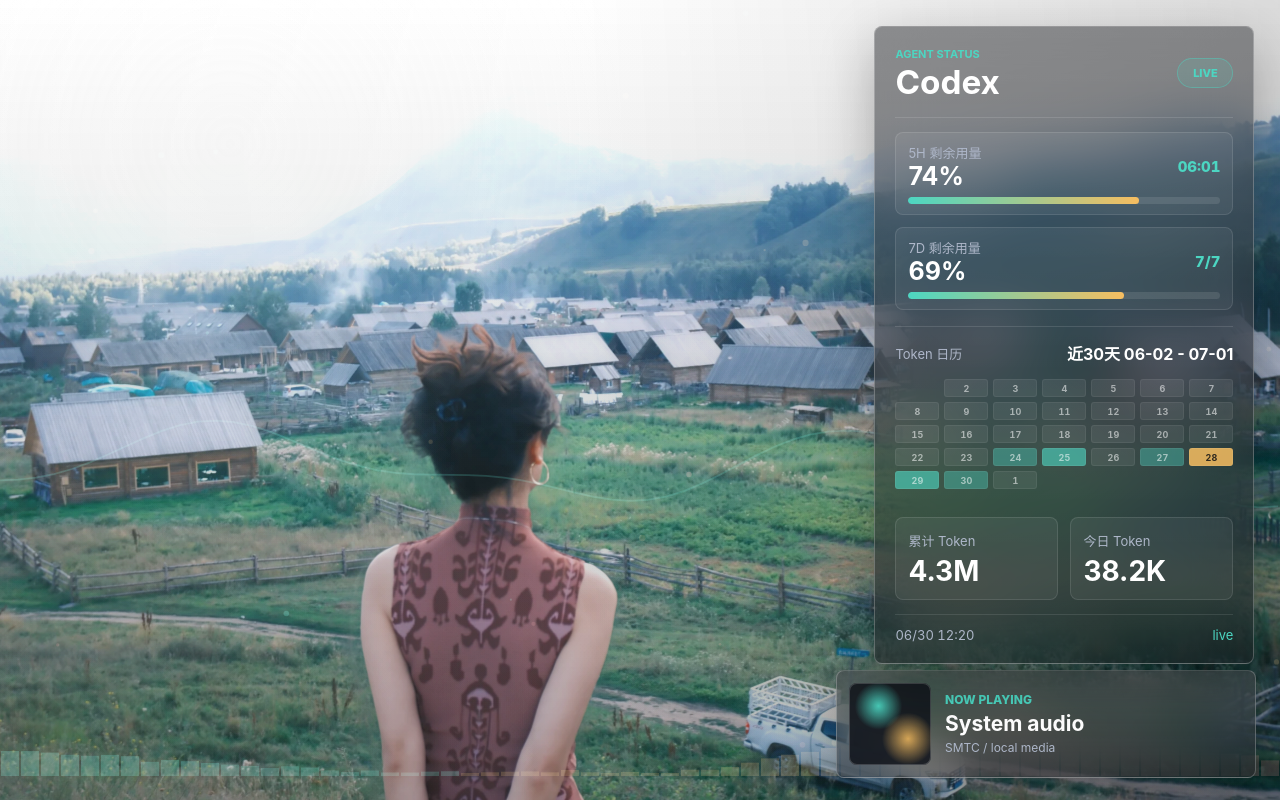
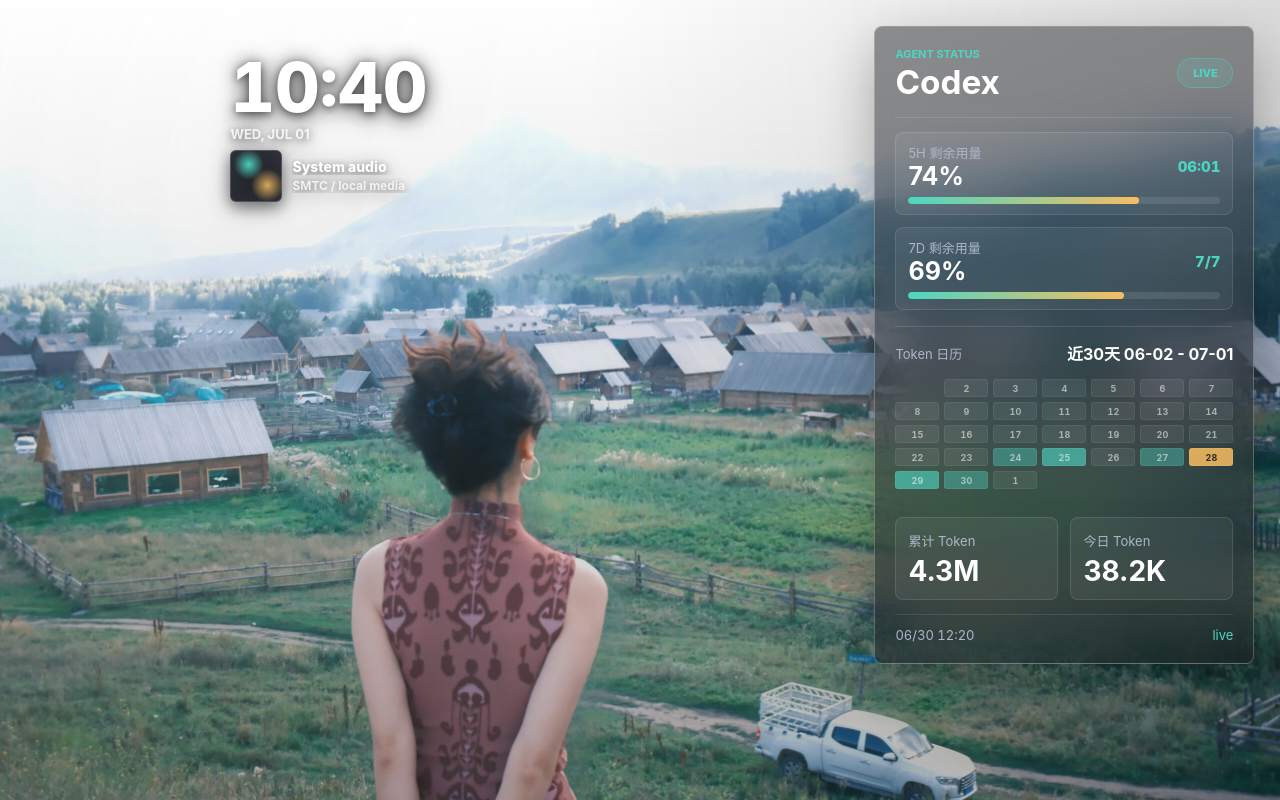
Before and after one commit to Cartmancxx/codex-agent-usage-wallpaper, a plain HTML site: page index.html in a window 1280 px wide. Drawn offline with Linux system fonts and the light colour scheme; no server answers; animation ran at ten frames a second.

Commit message:
Refine media overlay and audio response

```diff
--- a/app.js
+++ b/app.js
@@ -9,6 +9,8 @@
     dataUrl: "agent-status.sample.json",
     mediaUrl: "http://127.0.0.1:47622/media",
     providerName: "Codex",
+    mediaXPercent: 18,
+    mediaYPercent: 7,
     weeklyLimitHours: 5,
     pollSeconds: 300,
     showTokens: true,
@@ -65,8 +67,9 @@
     tokenBlock: document.getElementById("tokenBlock"),
     updatedAt: document.getElementById("updatedAt"),
     dataHealth: document.getElementById("dataHealth"),
+    clockTime: document.getElementById("clockTime"),
+    clockDate: document.getElementById("clockDate"),
     albumArt: document.getElementById("albumArt"),
-    mediaStatus: document.getElementById("mediaStatus"),
     mediaTitle: document.getElementById("mediaTitle"),
     mediaArtist: document.getElementById("mediaArtist"),
   };
@@ -78,9 +81,9 @@
     lastRealFrame: 0,
   };
 
-  let particles = [];
   let refreshTimer = 0;
   let mediaTimer = 0;
+  let clockTimer = 0;
   let currentStatus = normalizeStatus(sampleStatus);
   const motion = { x: 0, y: 0, tx: 0, ty: 0 };
 
@@ -186,12 +189,31 @@
     motion.ty = clamp((event.clientY / height - 0.5) * 2, -1, 1);
   }
 
+  function renderClock() {
+    const now = new Date();
+    els.clockTime.textContent = new Intl.DateTimeFormat("zh-CN", {
+      hour: "2-digit",
+      minute: "2-digit",
+      hour12: false,
+    }).format(now);
+    els.clockDate.textContent = new Intl.DateTimeFormat("en", {
+      weekday: "short",
+      month: "short",
+      day: "2-digit",
+    }).format(now);
+  }
+
+  function scheduleClock() {
+    window.clearInterval(clockTimer);
+    renderClock();
+    clockTimer = window.setInterval(renderClock, 1000);
+  }
+
   function renderMedia(media) {
     const title = media?.title || media?.track || "System audio";
     const artist = media?.artist || media?.albumArtist || media?.app || "SMTC / local media";
     els.mediaTitle.textContent = title;
     els.mediaArtist.textContent = artist;
-    els.mediaStatus.textContent = media?.isPlaying === false ? "PAUSED" : "NOW PLAYING";
     if (media?.thumbnail) {
       els.albumArt.style.backgroundImage = `url("${media.thumbnail}")`;
     } else if (media?.artUrl) {
@@ -445,6 +467,8 @@
   function applySettings() {
     document.documentElement.style.setProperty("--accent-rgb", settings.accentRgb.join(" "));
     document.documentElement.style.setProperty("--panel-bg", `rgb(10 12 17 / ${settings.panelOpacity})`);
+    document.documentElement.style.setProperty("--media-left", `clamp(160px, ${settings.mediaXPercent}vw, 520px)`);
+    document.documentElement.style.setProperty("--media-top", `clamp(36px, ${settings.mediaYPercent}vh, 120px)`);
     const backgroundUrl = wallpaperFileUrl(settings.backgroundImage);
     const usesDefaultLayeredScene = settings.backgroundImage === defaults.backgroundImage;
     els.bg.src = backgroundUrl;
@@ -463,6 +487,8 @@
     const panelPosition = readProp(properties, "panel_position");
     const dataUrl = readProp(properties, "agent_data_url");
     const mediaUrl = readProp(properties, "media_data_url");
+    const mediaXPercent = readProp(properties, "media_x_percent");
+    const mediaYPercent = readProp(properties, "media_y_percent");
     const providerName = readProp(properties, "provider_name");
     const weeklyLimitHours = readProp(properties, "weekly_limit_hours");
     const pollSeconds = readProp(properties, "poll_seconds");
@@ -477,6 +503,12 @@
     if (panelPosition !== undefined) settings.panelPosition = panelPosition;
     if (dataUrl !== undefined) settings.dataUrl = dataUrl || "";
     if (mediaUrl !== undefined) settings.mediaUrl = mediaUrl || defaults.mediaUrl;
+    if (mediaXPercent !== undefined) {
+      settings.mediaXPercent = clamp(Number(mediaXPercent) || defaults.mediaXPercent, 10, 32);
+    }
+    if (mediaYPercent !== undefined) {
+      settings.mediaYPercent = clamp(Number(mediaYPercent) || defaults.mediaYPercent, 4, 22);
+    }
     if (providerName !== undefined) settings.providerName = providerName || defaults.providerName;
     if (weeklyLimitHours !== undefined) settings.weeklyLimitHours = Number(weeklyLimitHours) || defaults.weeklyLimitHours;
     if (pollSeconds !== undefined) settings.pollSeconds = Number(pollSeconds) || defaults.pollSeconds;
@@ -514,20 +546,7 @@
       els.canvas.style.width = `${window.innerWidth}px`;
       els.canvas.style.height = `${window.innerHeight}px`;
       ctx.setTransform(dpr, 0, 0, dpr, 0, 0);
-      buildParticles();
     }
-  }
-
-  function buildParticles() {
-    const count = Math.round(clamp(window.innerWidth / 24, 42, 96));
-    particles = Array.from({ length: count }, (_, index) => ({
-      x: Math.random() * window.innerWidth,
-      y: Math.random() * window.innerHeight,
-      r: 0.8 + Math.random() * 2.4,
-      speed: 0.18 + Math.random() * 0.85,
-      phase: index * 0.37 + Math.random() * 6,
-      color: Math.random() > 0.72 ? "amber" : Math.random() > 0.5 ? "accent" : "rose",
-    }));
   }
 
   function simulateAudio(now) {
@@ -574,72 +593,23 @@
     const width = window.innerWidth;
     const height = window.innerHeight;
     const intensity = settings.visualizerIntensity;
-    const { bass, mid, treble, energy } = audio.bands;
-    const accent = `rgb(${settings.accentRgb.join(" ")})`;
+    const { bass, mid, energy } = audio.bands;
 
     ctx.clearRect(0, 0, width, height);
-    ctx.save();
-    ctx.globalCompositeOperation = "lighter";
 
-    els.bg.style.filter = `brightness(${1.08 + mid * 0.04}) saturate(${1.16 + mid * 0.18}) contrast(${1.06 + bass * 0.08})`;
+    els.bg.style.filter = `brightness(${1.08 + energy * 0.035 * intensity}) saturate(${1.16 + mid * 0.12 * intensity}) contrast(${1.06 + bass * 0.05 * intensity})`;
+    els.sceneDepth.style.opacity = (0.1 + energy * 0.045 * intensity).toFixed(3);
     applyMotion();
 
-    const bars = 64;
-    const barWidth = width / bars;
-    for (let i = 0; i < bars; i += 1) {
-      const left = audio.raw[i] || 0;
-      const right = audio.raw[i + 64] || 0;
-      const value = clamp((left + right) * 0.5, 0, 1);
-      const barHeight = Math.max(3, value * height * 0.34 * intensity);
-      const x = i * barWidth;
-      const hueBlend = i / bars;
-      ctx.fillStyle =
-        hueBlend < 0.35
-          ? `rgb(${settings.accentRgb.join(" ")} / ${0.22 + value * 0.45})`
-          : hueBlend < 0.72
-            ? `rgb(246 189 96 / ${0.18 + value * 0.42})`
-            : `rgb(242 132 130 / ${0.16 + value * 0.34})`;
-      ctx.fillRect(x + 1, height - barHeight - 24, Math.max(1, barWidth - 2), barHeight);
-    }
-
-    ctx.lineWidth = 1.4 + bass * 2.6;
-    ctx.strokeStyle = `rgb(${settings.accentRgb.join(" ")} / ${0.16 + energy * 0.42})`;
-    ctx.beginPath();
-    for (let x = 0; x <= width; x += 18) {
-      const y =
-        height * 0.58 +
-        Math.sin(x * 0.009 + now * 0.0018) * (28 + bass * 80) * intensity +
-        Math.sin(x * 0.021 - now * 0.0012) * (10 + treble * 38) * intensity;
-      if (x === 0) ctx.moveTo(x, y);
-      else ctx.lineTo(x, y);
-    }
-    ctx.stroke();
-
-    for (const particle of particles) {
-      particle.y -= particle.speed + bass * 1.6 * intensity;
-      particle.x += Math.sin(now * 0.001 + particle.phase) * (0.16 + treble * 0.5);
-      if (particle.y < -8) {
-        particle.y = height + 8;
-        particle.x = Math.random() * width;
-      }
-
-      const alpha = 0.18 + energy * 0.34 + Math.sin(now * 0.002 + particle.phase) * 0.06;
-      if (particle.color === "accent") ctx.fillStyle = `rgb(${settings.accentRgb.join(" ")} / ${alpha})`;
-      else if (particle.color === "amber") ctx.fillStyle = `rgb(246 189 96 / ${alpha})`;
-      else ctx.fillStyle = `rgb(242 132 130 / ${alpha})`;
-
-      ctx.beginPath();
-      ctx.arc(particle.x, particle.y, particle.r + mid * 2.2, 0, Math.PI * 2);
-      ctx.fill();
-    }
-
-    const glow = ctx.createRadialGradient(width * 0.18, height * 0.28, 0, width * 0.18, height * 0.28, width * 0.5);
-    glow.addColorStop(0, `rgb(${settings.accentRgb.join(" ")} / ${0.05 + energy * 0.14})`);
+    ctx.save();
+    ctx.globalCompositeOperation = "screen";
+    const glowStrength = (0.035 + energy * 0.085) * intensity;
+    const glow = ctx.createRadialGradient(width * 0.38, height * 0.34, 0, width * 0.38, height * 0.34, width * 0.72);
+    glow.addColorStop(0, `rgb(${settings.accentRgb.join(" ")} / ${glowStrength})`);
+    glow.addColorStop(0.5, `rgb(246 189 96 / ${glowStrength * 0.34})`);
     glow.addColorStop(1, "rgb(0 0 0 / 0)");
     ctx.fillStyle = glow;
     ctx.fillRect(0, 0, width, height);
-
-    ctx.fillStyle = accent;
     ctx.restore();
     requestAnimationFrame(draw);
   }
@@ -652,6 +622,7 @@
   });
   applySettings();
   scheduleRefresh();
+  scheduleClock();
   scheduleMediaRefresh();
   requestAnimationFrame(draw);
 })();
--- a/index.html
+++ b/index.html
@@ -17,11 +17,16 @@
       <canvas id="audioCanvas" aria-hidden="true"></canvas>
 
       <section id="mediaWidget" class="media-widget" aria-label="Now playing">
-        <div id="albumArt" class="album-art"></div>
-        <div class="media-copy">
-          <span id="mediaStatus">NOW PLAYING</span>
-          <strong id="mediaTitle">System audio</strong>
-          <small id="mediaArtist">SMTC / local media</small>
+        <div class="clock-copy">
+          <time id="clockTime">--:--</time>
+          <span id="clockDate">--</span>
+        </div>
+        <div class="media-row">
+          <div id="albumArt" class="album-art"></div>
+          <div class="media-copy">
+            <strong id="mediaTitle">System audio</strong>
+            <small id="mediaArtist">SMTC / local media</small>
+          </div>
         </div>
       </section>
 
--- a/styles.css
+++ b/styles.css
@@ -9,6 +9,8 @@
   --panel-bg: rgb(10 12 17 / 0.72);
   --panel-border: rgb(255 255 255 / 0.18);
   --shadow: 0 24px 80px rgb(0 0 0 / 0.42);
+  --media-left: clamp(160px, 18vw, 520px);
+  --media-top: clamp(36px, 7vh, 120px);
 }
 
 * {
@@ -119,6 +121,7 @@ body {
 #audioCanvas {
   z-index: -1;
   mix-blend-mode: screen;
+  opacity: 0.72;
 }
 
 .agent-panel {
@@ -366,36 +369,69 @@ h1 {
 
 .media-widget {
   position: absolute;
-  right: 24px;
-  bottom: 22px;
+  left: var(--media-left);
+  top: var(--media-top);
   z-index: 3;
-  display: grid;
-  grid-template-columns: 82px minmax(0, 1fr);
-  gap: 14px;
-  align-items: center;
-  width: min(420px, calc(100vw - 48px));
-  min-width: 340px;
-  padding: 12px;
-  border: 1px solid rgb(255 255 255 / 0.24);
-  border-radius: 8px;
-  background:
-    linear-gradient(180deg, rgb(255 255 255 / 0.16), rgb(255 255 255 / 0.035)),
-    rgb(8 10 14 / 0.46);
-  box-shadow: 0 14px 38px rgb(0 0 0 / 0.25);
-  backdrop-filter: blur(18px) saturate(1.22);
+  display: flex;
+  flex-direction: column;
+  align-items: flex-start;
+  width: min(360px, 32vw);
+  min-width: 250px;
+  padding: 0;
+  border: 0;
+  background: transparent;
+  filter: drop-shadow(0 4px 10px rgb(0 0 0 / 0.42));
   transform: none;
   transform-origin: center;
+  pointer-events: none;
+}
+
+.clock-copy {
+  margin-bottom: 8px;
+  color: #fff;
+  text-shadow:
+    0 2px 9px rgb(0 0 0 / 0.55),
+    0 0 22px rgb(0 0 0 / 0.28);
+}
+
+.clock-copy time {
+  display: block;
+  font-size: clamp(48px, 5.4vw, 76px);
+  font-weight: 800;
+  line-height: 0.92;
+  letter-spacing: 0;
+  font-variant-numeric: tabular-nums;
+}
+
+.clock-copy span {
+  display: block;
+  margin-top: 6px;
+  color: rgb(255 255 255 / 0.82);
+  font-size: 13px;
+  font-weight: 700;
+  letter-spacing: 0;
+  text-transform: uppercase;
+}
+
+.media-row {
+  display: grid;
+  grid-template-columns: 52px minmax(0, 1fr);
+  gap: 10px;
+  align-items: center;
+  width: min(320px, 100%);
 }
 
 .album-art {
-  width: 82px;
+  width: 52px;
   aspect-ratio: 1;
-  border-radius: 8px;
+  border-radius: 6px;
   background:
     radial-gradient(circle at 36% 28%, rgb(var(--accent-rgb) / 0.95), transparent 30%),
     radial-gradient(circle at 72% 68%, rgb(246 189 96 / 0.85), transparent 32%),
     rgb(17 20 27 / 0.86);
-  box-shadow: inset 0 0 0 1px rgb(255 255 255 / 0.18);
+  box-shadow:
+    0 5px 14px rgb(0 0 0 / 0.32),
+    inset 0 0 0 1px rgb(255 255 255 / 0.18);
   background-size: cover;
   background-position: center;
 }
@@ -404,31 +440,29 @@ h1 {
   min-width: 0;
 }
 
-.media-copy span,
 .media-copy small {
   display: block;
   overflow: hidden;
-  color: var(--muted);
+  color: rgb(255 255 255 / 0.78);
   font-size: 12px;
-  line-height: 1.2;
+  font-weight: 650;
+  line-height: 1.25;
   text-overflow: ellipsis;
   white-space: nowrap;
-}
-
-.media-copy span {
-  color: var(--accent);
-  font-weight: 800;
+  text-shadow: 0 2px 8px rgb(0 0 0 / 0.5);
 }
 
 .media-copy strong {
   display: block;
   overflow: hidden;
-  margin: 5px 0;
+  margin: 0 0 3px;
   color: #fff;
-  font-size: 21px;
+  font-size: 14px;
+  font-weight: 800;
   line-height: 1.15;
   text-overflow: ellipsis;
   white-space: nowrap;
+  text-shadow: 0 2px 8px rgb(0 0 0 / 0.55);
 }
 
 .panel-footer span:last-child {
@@ -457,18 +491,22 @@ h1 {
   }
 
   .media-widget {
-    left: 50%;
-    right: auto;
-    top: auto;
-    bottom: 18px;
-    grid-template-columns: 70px minmax(0, 1fr);
-    width: min(360px, calc(100vw - 28px));
+    left: clamp(92px, 22vw, 150px);
+    top: 18px;
+    width: min(280px, calc(100vw - 36px));
     min-width: 0;
-    transform: translateX(-50%);
+  }
+
+  .clock-copy time {
+    font-size: 42px;
+  }
+
+  .media-row {
+    grid-template-columns: 46px minmax(0, 1fr);
   }
 
   .album-art {
-    width: 70px;
+    width: 46px;
   }
 }
 
```
Also changed, not shown: project.json (+21 -3 lines), assets/preview.png, docs/images/01-main-preview.jpg, docs/images/02-codex-usage-panel.jpg, docs/images/03-token-calendar.jpg, docs/images/04-media-player.jpg, 5 other files.
